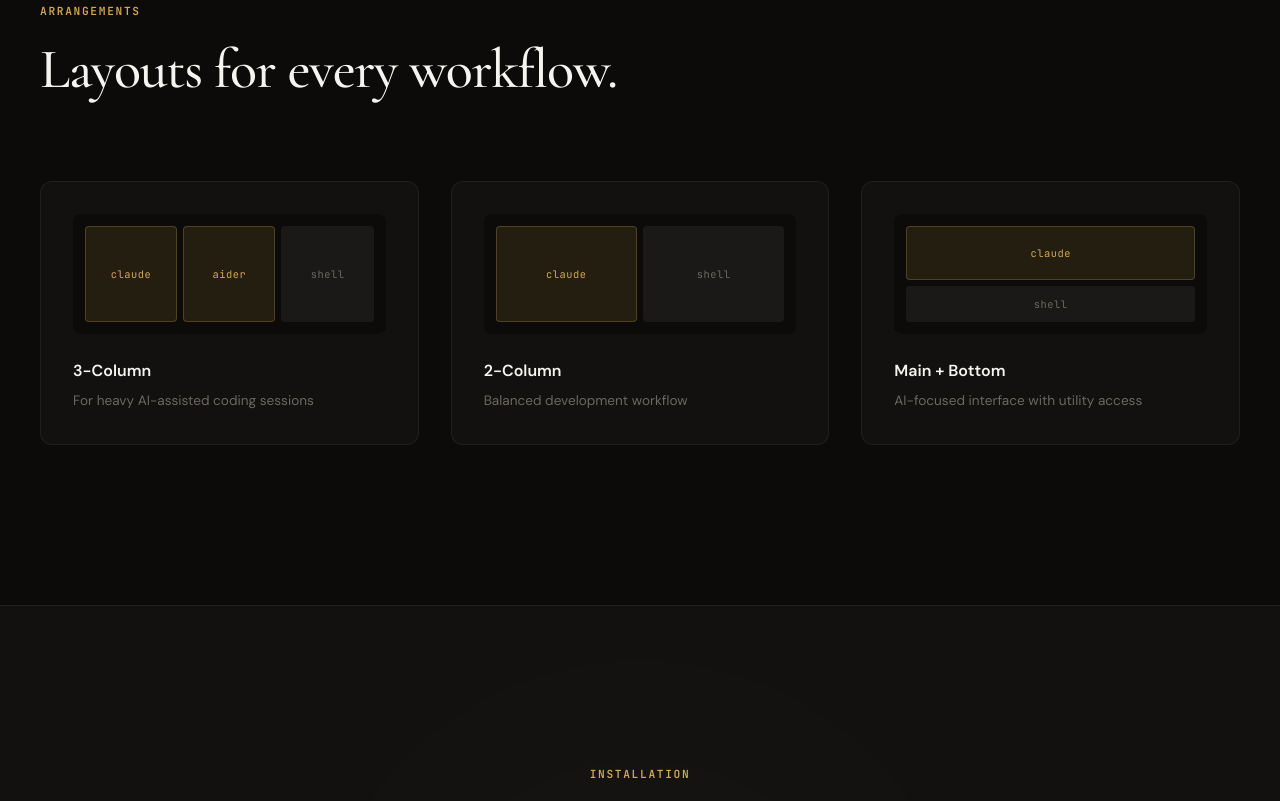
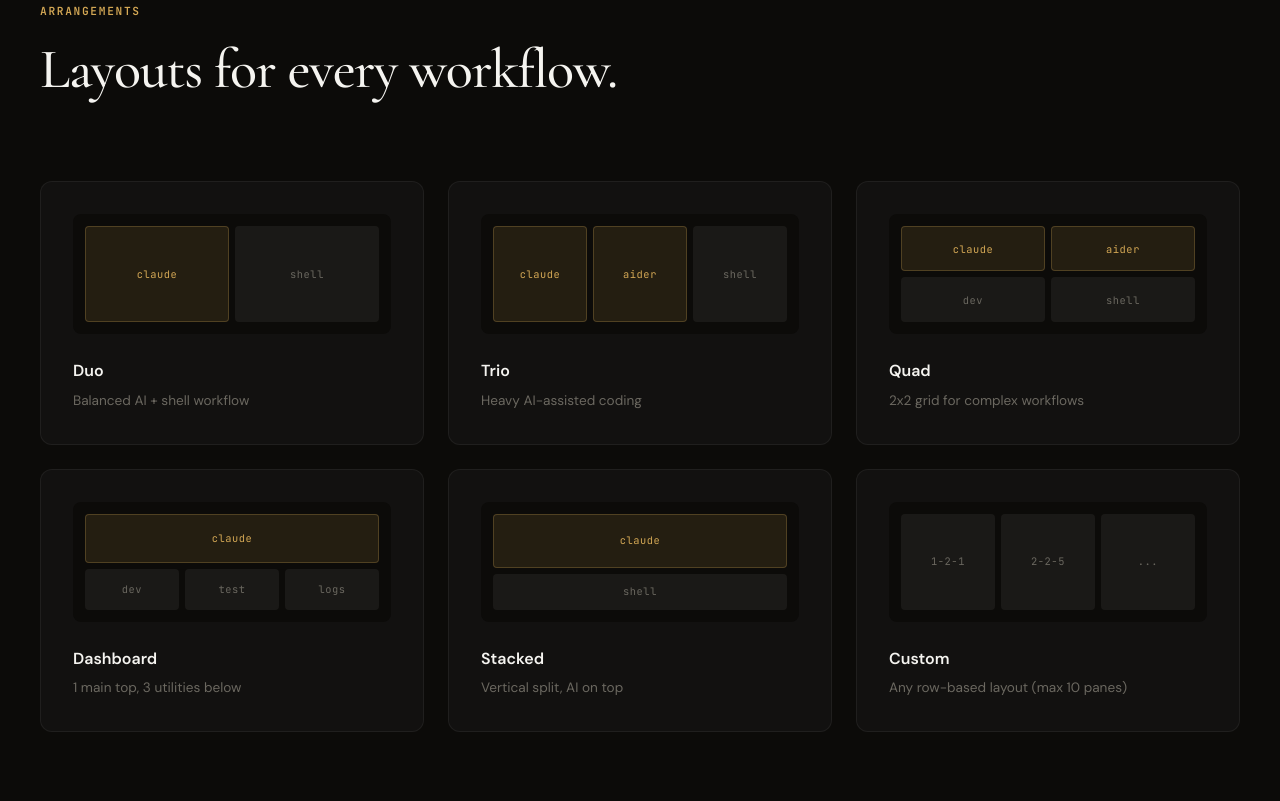
Before and after one commit to minorole/gsx, a plain HTML site: page docs/index.html in a window 1280 px wide. Shown: the part 1999-2800 px from the top of the page. Drawn offline with nearby package versions, Linux system fonts and the light colour scheme.

Commit message:
feat: dynamic layouts with 2-10 panes
- Add row-based layout notation (2-2, 1-3, 2-2-5-1, etc.)
- New presets: quad, dashboard, stacked, wide
- Commands typed inline during pane creation (more reliable)
- Support unquoted values in YAML config
- Fix update checker showing false "downgrade" notices
- Update demo GIF showcasing 5-pane layout
- Update website with new layout cards

```diff
--- a/docs/index.html
+++ b/docs/index.html
@@ -563,7 +563,7 @@
     .layouts-grid {
       display: grid;
       grid-template-columns: repeat(3, 1fr);
-      gap: 2rem;
+      gap: 1.5rem;
       margin-top: 4rem;
     }
 
@@ -602,6 +602,20 @@
 
     .layout-main-bottom .layout-visual {
       grid-template-rows: 1.5fr 1fr;
+    }
+
+    .layout-quad .layout-visual {
+      grid-template-columns: 1fr 1fr;
+      grid-template-rows: 1fr 1fr;
+    }
+
+    .layout-dashboard .layout-visual {
+      grid-template-columns: 1fr 1fr 1fr;
+      grid-template-rows: 1.2fr 1fr;
+    }
+
+    .layout-dashboard .layout-pane:first-child {
+      grid-column: 1 / -1;
     }
 
     .layout-pane {
@@ -853,8 +867,8 @@
       }
 
       .layouts-grid {
-        grid-template-columns: 1fr;
-        max-width: 400px;
+        grid-template-columns: repeat(2, 1fr);
+        max-width: 600px;
         margin-left: auto;
         margin-right: auto;
       }
@@ -1022,8 +1036,8 @@
 
       <div class="feature-card">
         <div class="feature-number">05</div>
-        <h3>Flexible Layouts</h3>
-        <p>Choose from 3-column, 2-column, or main+bottom layouts. Each optimized for different workflows and displays.</p>
+        <h3>Dynamic Layouts</h3>
+        <p>2-10 panes in any configuration. Presets like quad and dashboard, or custom layouts like 2-2-5-1.</p>
       </div>
 
       <div class="feature-card">
@@ -1041,23 +1055,45 @@
     </div>
 
     <div class="layouts-grid">
+      <div class="layout-card layout-2col">
+        <div class="layout-visual">
+          <div class="layout-pane ai">claude</div>
+          <div class="layout-pane">shell</div>
+        </div>
+        <h4>Duo</h4>
+        <p>Balanced AI + shell workflow</p>
+      </div>
+
       <div class="layout-card layout-3col">
         <div class="layout-visual">
           <div class="layout-pane ai">claude</div>
           <div class="layout-pane ai">aider</div>
           <div class="layout-pane">shell</div>
         </div>
-        <h4>3-Column</h4>
-        <p>For heavy AI-assisted coding sessions</p>
+        <h4>Trio</h4>
+        <p>Heavy AI-assisted coding</p>
       </div>
 
-      <div class="layout-card layout-2col">
+      <div class="layout-card layout-quad">
         <div class="layout-visual">
           <div class="layout-pane ai">claude</div>
+          <div class="layout-pane ai">aider</div>
+          <div class="layout-pane">dev</div>
           <div class="layout-pane">shell</div>
         </div>
-        <h4>2-Column</h4>
-        <p>Balanced development workflow</p>
+        <h4>Quad</h4>
+        <p>2x2 grid for complex workflows</p>
+      </div>
+
+      <div class="layout-card layout-dashboard">
+        <div class="layout-visual">
+          <div class="layout-pane ai">claude</div>
+          <div class="layout-pane">dev</div>
+          <div class="layout-pane">test</div>
+          <div class="layout-pane">logs</div>
+        </div>
+        <h4>Dashboard</h4>
+        <p>1 main top, 3 utilities below</p>
       </div>
 
       <div class="layout-card layout-main-bottom">
@@ -1065,8 +1101,18 @@
           <div class="layout-pane ai">claude</div>
           <div class="layout-pane">shell</div>
         </div>
-        <h4>Main + Bottom</h4>
-        <p>AI-focused interface with utility access</p>
+        <h4>Stacked</h4>
+        <p>Vertical split, AI on top</p>
+      </div>
+
+      <div class="layout-card layout-3col">
+        <div class="layout-visual">
+          <div class="layout-pane">1-2-1</div>
+          <div class="layout-pane">2-2-5</div>
+          <div class="layout-pane">...</div>
+        </div>
+        <h4>Custom</h4>
+        <p>Any row-based layout (max 10 panes)</p>
       </div>
     </div>
   </section>
```
Also changed, not shown: 14 other files.
